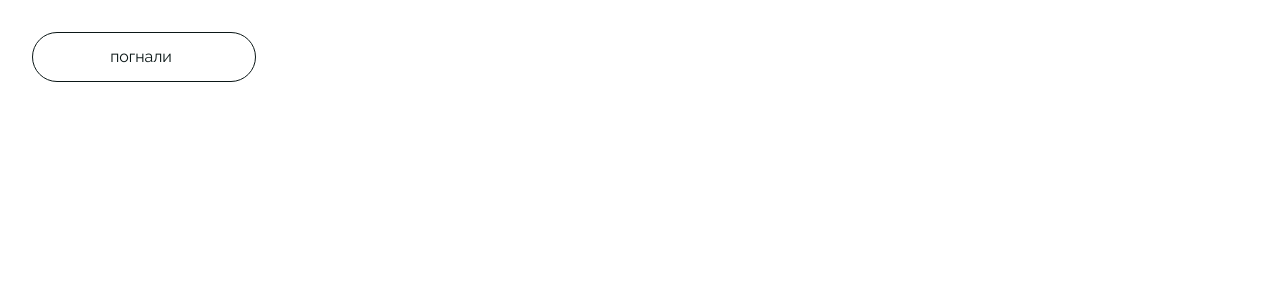
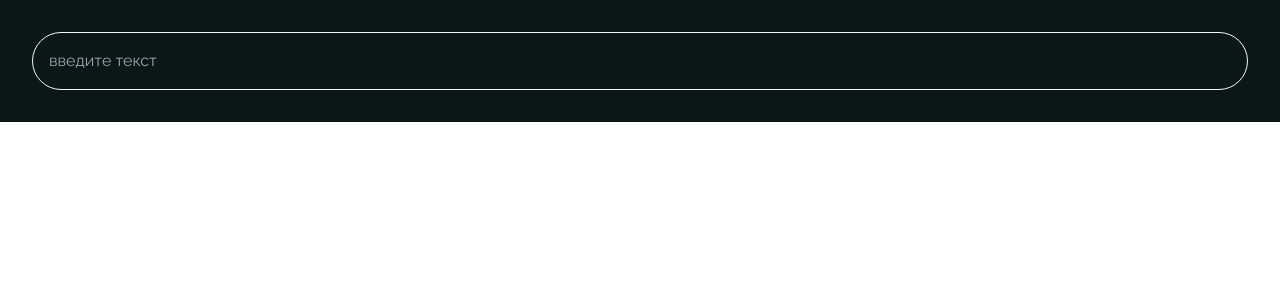
Before and after one commit to sanytar/libe-spa-client, a Vue app: page / in a window 1280 px wide. Shown: the top 300 px of the page. Built offline with nearby package versions, Linux system fonts and the light colour scheme.

Commit message:
input ready

```diff
--- a/src/App.vue
+++ b/src/App.vue
@@ -1,13 +1,19 @@
 <script setup lang="ts">
-import LaButton from './components/UI/LaButton/LaButton.vue';
+import { ref } from 'vue';
+import LaInput from './components/UI/LaInput/LaInput.vue';
 
+const text = ref('');
 </script>
 
 <template>
-  <div class="p-8">
-    <la-button size="xl" variation="transparent">погнали</la-button>
+  <div class="p-8 bg-dark-grey">
+    <la-input
+      v-model="text"
+      :disabled="false"
+      variation="white"
+      placeholder="введите текст"
+    />
   </div>
 </template>
 
-<style scoped>
-</style>
+<style scoped></style>
--- /dev/null
+++ b/src/components/UI/LaInput/LaInput.vue
@@ -0,0 +1,51 @@
+<script setup lang="ts">
+import { computed } from 'vue';
+
+export interface Props {
+  type?: string;
+  placeholder?: string;
+  variation?: string;
+  disabled?: boolean;
+}
+
+const props = withDefaults(defineProps<Props>(), {
+  type: 'input',
+  placeholder: '',
+  variation: 'default',
+  disabled: false,
+});
+
+const emit = defineEmits(['update:modelValue']);
+
+const classList = computed(() => {
+  return {
+    'la-input': true,
+    'la-input_white': props.variation === 'white',
+  };
+});
+
+const updateValue = (e: Event) => {
+  emit('update:modelValue', (e.target as HTMLInputElement).value);
+};
+</script>
+
+<template>
+  <input
+    :placeholder="placeholder"
+    :class="classList"
+    :disabled="disabled"
+    type="text"
+    @input="updateValue"
+  />
+</template>
+
+<style scoped>
+.la-input {
+  @apply w-full p-4 border border-solid border-dark-grey rounded-full outline-none duration-300
+  disabled:border-light-grey disabled:text-light-grey focus:shadow-md focus:duration-300;
+}
+
+.la-input_white {
+  @apply bg-transparent border-regular-white text-regular-white focus:shadow-md-white;
+}
+</style>
--- a/tailwind.config.js
+++ b/tailwind.config.js
@@ -7,13 +7,14 @@ export default {
     },
     extend: {
       width: {
-        '46': '11.75rem',
-        '34': '8.625rem',
-        '43.5': '10.875rem',
+        46: '11.75rem',
+        34: '8.625rem',
+        43.5: '10.875rem',
       },
       boxShadow: {
         'msd-red': '0px 4px 4px rgba(199, 57, 56, 0.3);',
         'msd-d-red': '0px 4px 4px rgba(199, 57, 56, 0.3);',
+        'md-white': '0px 0px 12px rgba(246, 246, 246, 0.3);',
       },
       colors: {
         'light-red': '#E84445',
--- a/vite.config.ts
+++ b/vite.config.ts
@@ -1,8 +1,9 @@
 import { defineConfig } from 'vite';
 import vue from '@vitejs/plugin-vue';
 import svgLoader from 'vite-svg-loader';
+import eslintPlugin from 'vite-plugin-eslint';
 
 // https://vitejs.dev/config/
 export default defineConfig({
-  plugins: [vue(), svgLoader()],
+  plugins: [vue(), svgLoader(), eslintPlugin()],
 });
```
Also changed, not shown: package.json (+4 -5 lines), src/components/UI/LaButton/LaButton.vue (+7 -13 lines), src/components/UI/LaSvg/LaSvg.vue (+4 -3 lines), .eslintrc.cjs (added), .eslintrc.js (deleted), 1 other file (tests, documents, lock files or other folders).
